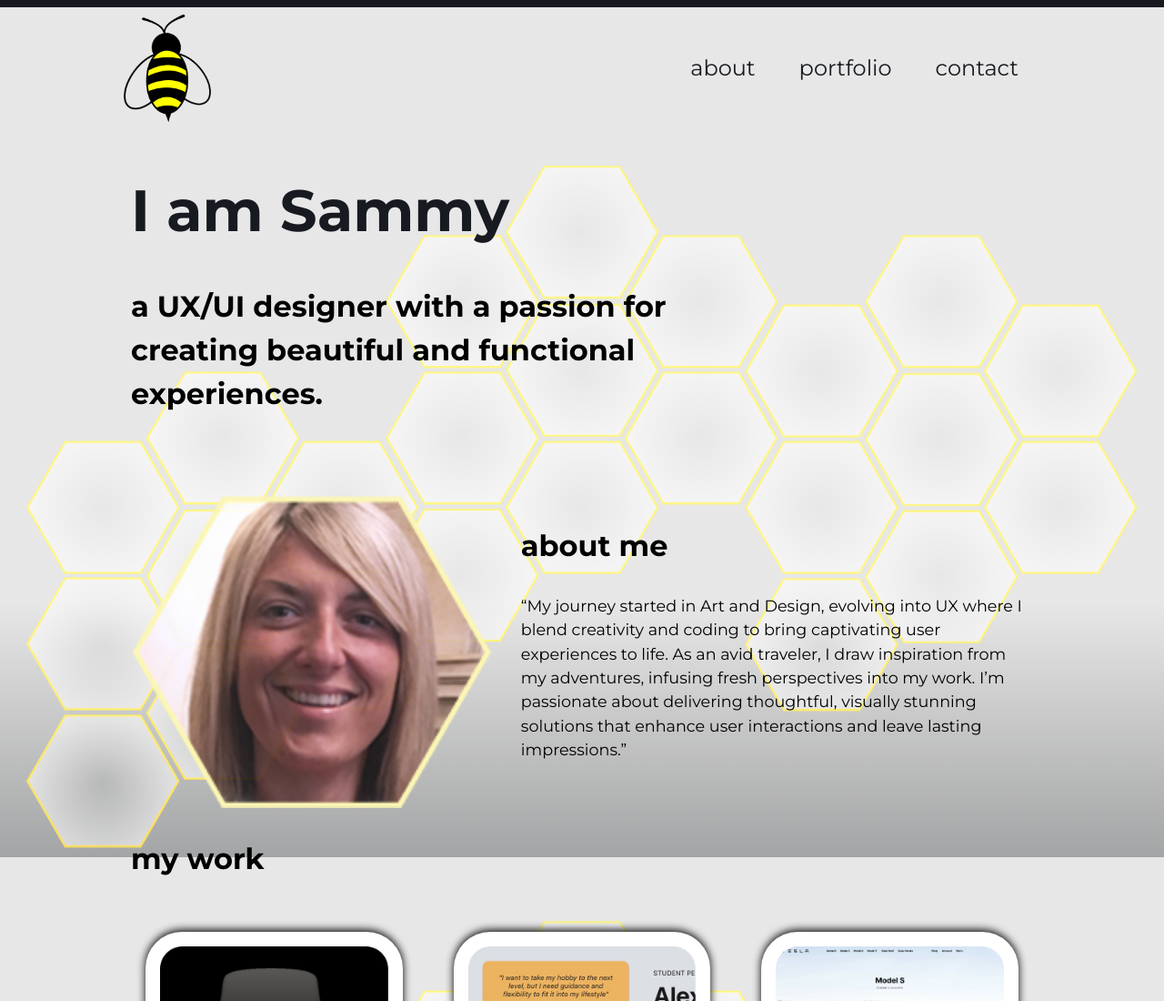
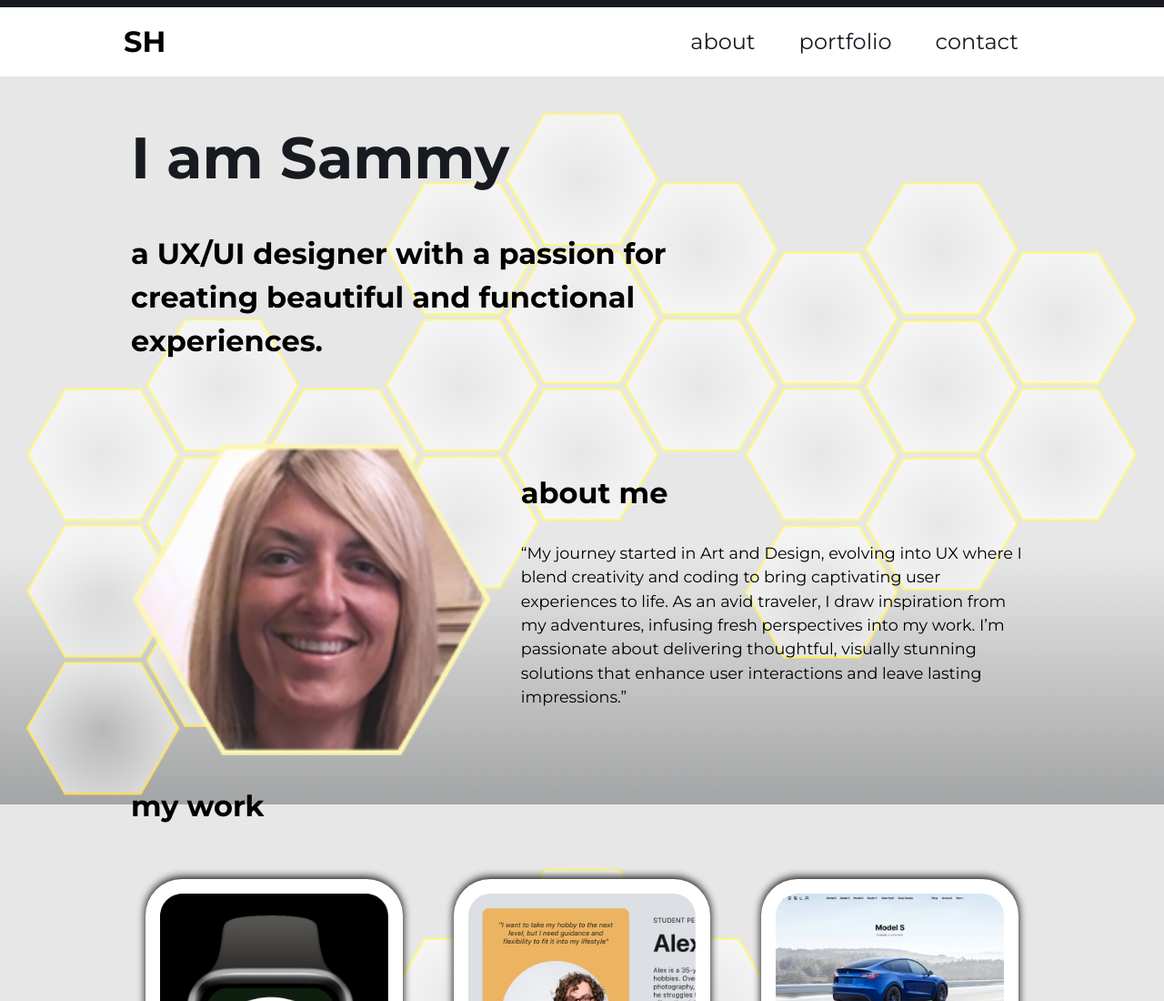
Before and after one commit to duar0029/Personal-Portfolio, a plain HTML site: page index.html in a window 1280 px wide. Shown: the top 1100 px of the page at 91% size. Drawn offline with Linux system fonts and the light colour scheme.

Commit message:
Header changes

```diff
--- a/css/main.css
+++ b/css/main.css
@@ -336,18 +336,19 @@ legend {
 
 .header-home {
   border-bottom: 0.2rem solid var(--color-secondary);
+  background-color: var(--color-b);
   position: sticky;
   top: 0;
   z-index: 100000;
   border-top: 0.5rem solid var(--color-accent);
 }
 
-.header-home__logo img {
-  width: 2.5rem;
+.header-home__title {
+  margin: 0;
 }
 
-.header-home__logo:hover,
-.header-home__logo:focus {
+.header-home__title:hover,
+.header-home__title:focus {
   translate: 0 -0.5rem;
 }
 
--- a/index.html
+++ b/index.html
@@ -15,12 +15,7 @@
   <body id="page">
     <header class="header-home">
       <div class="container">
-        <a href="./index.html" class="header-home__logo">
-          <img
-            src="./images/logo.png"
-            alt="Logo for Sammy Hutchinson"
-          />
-        </a>
+        <h1 class="header-home__title">SH</h1>
         <nav id="nav" class="navbar__nav">
           <ul class="navbar__list">
             <li><a class="navbar__link" href="./index.html">about</a></li>
@@ -29,14 +24,14 @@
             <li><a class="navbar__link" href="./contact.html">contact</a></li>
           </ul>
         </nav>
-        <button class="nav-toggle" data-target="nav">
+        <!-- <button class="nav-toggle" data-target="nav">
           <span class="nav-toggle__tog nav-toggle__tog--top"></span>
           <span class="nav-toggle__tog nav-toggle__tog--middle"></span>
           <span class="nav-toggle__tog nav-toggle__tog--bottom"></span>
           <span class="screen-reader-text"
             >Click to open the mobile navigation.</span
           >
-        </button>
+        </button> -->
       </div>
     </header>
     <main class="main-content" id="main">
```
